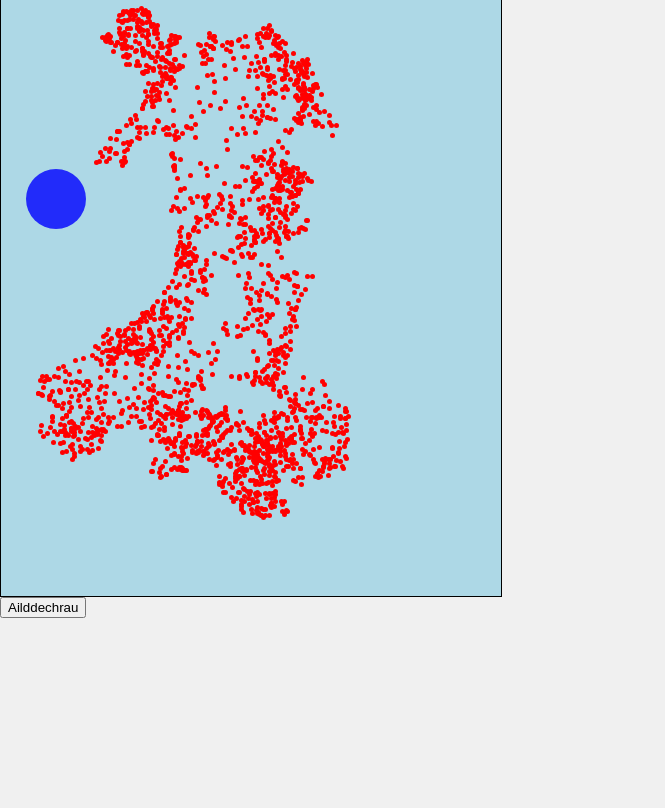
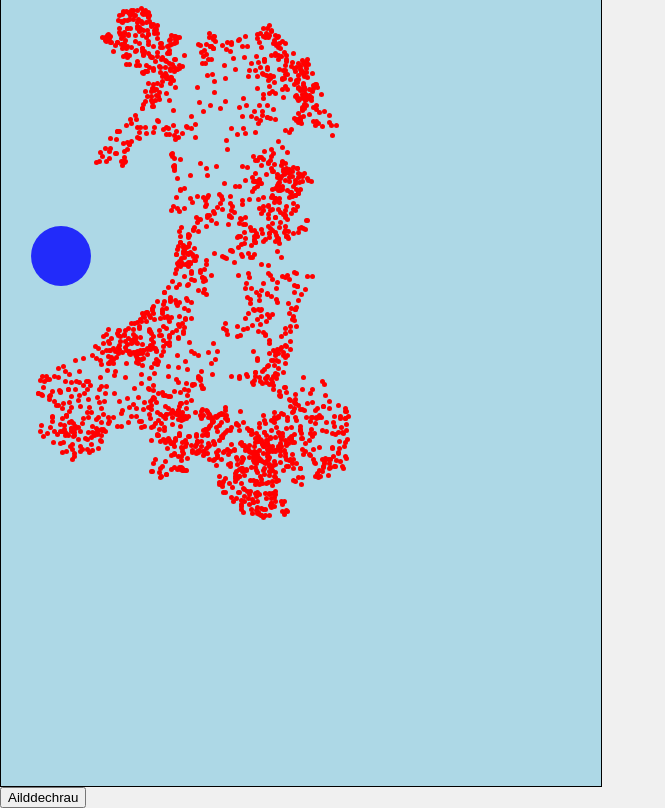
Before and after one commit to gruffsion/ble_mae, a plain HTML site: page index.html in a window 1280 px wide. Shown: the part 71-879 px from the top of the page, without its empty margins (0-665 px from the left). Before the commit the page ends 800 px from the top, so only its background shows below. Drawn offline with Linux system fonts and the light colour scheme.

Commit message:
Update style.css

```diff
--- a/style.css
+++ b/style.css
@@ -55,8 +55,8 @@ body {
 
 #mapContainer {
     position: relative;
-    width: 500px;
-    height: 610px;
+    width: 600px;
+    height: 800px;
     border: 1px solid #000;
     background-color: lightblue; /* Example background color */
 }
@@ -86,7 +86,7 @@ height: 100%;
     border-radius: 50%;
     width: 60px; height: 60px;
     background-color: blue;
-    position: absolute;
+    position: relative;
     cursor: grab;
     opacity: 0.8;
     z-index: 1;
```
